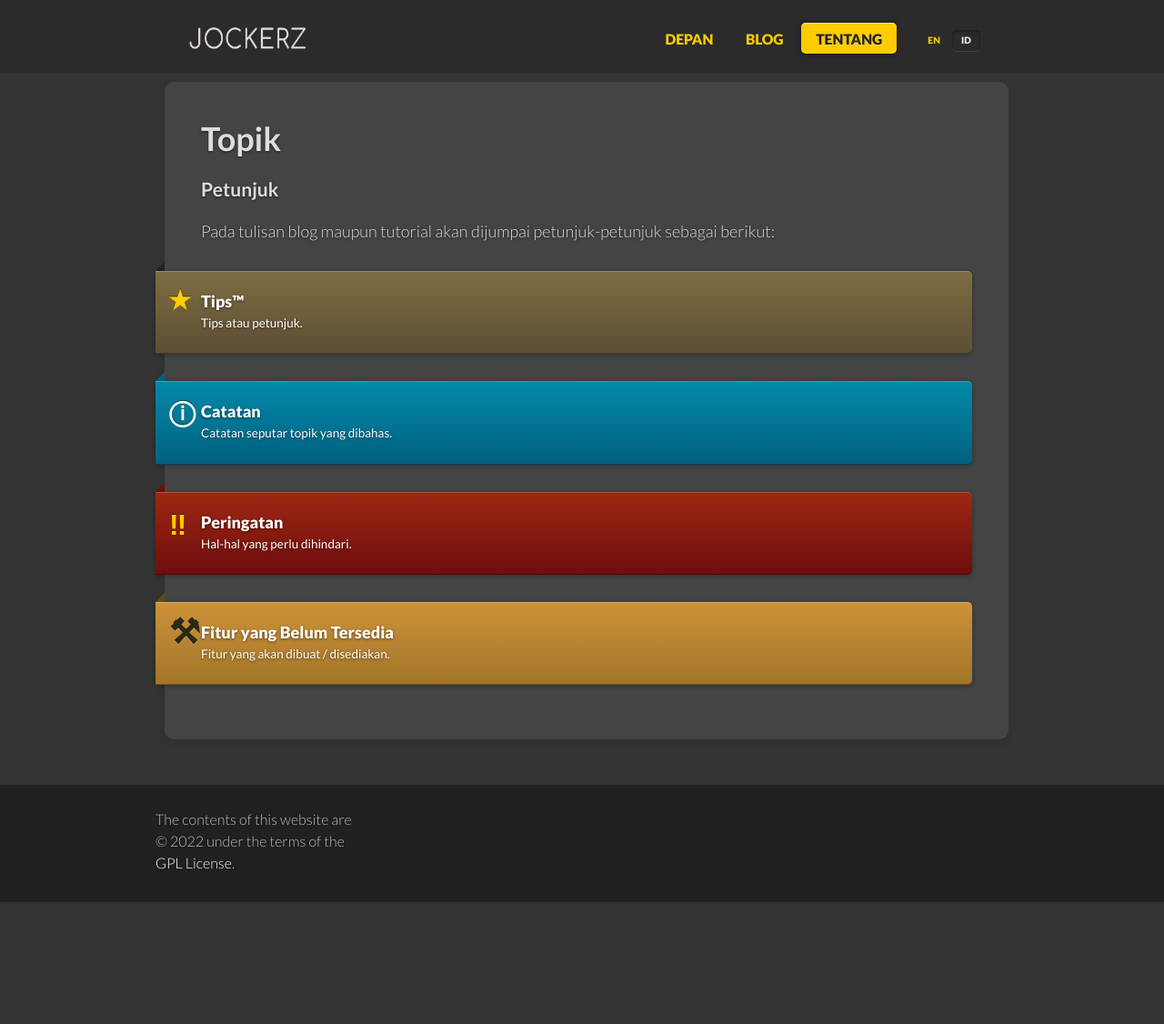
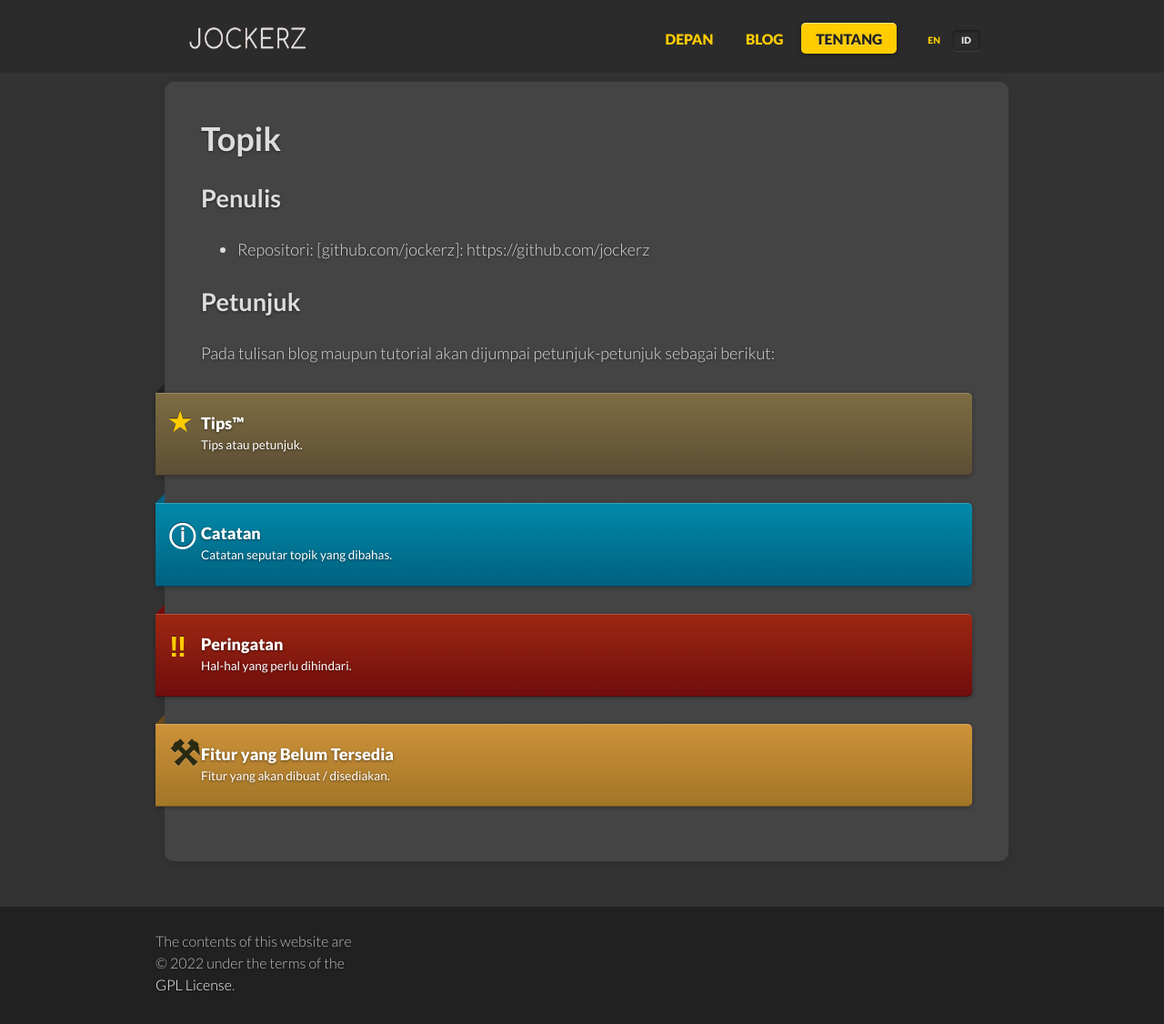
Before and after one commit to jockerz/jockerz.github.io, a Jekyll site: the page built from tentang/index.md, in a window 1280 px wide. Shown: the whole page at 91% size. Built offline with Jekyll 4.4.1, drawn with Linux system fonts in a browser that asks for light colours; before the commit the page ends 992 px from its top, so only the background shows below that.

Commit message:
tambah link repo

```diff
--- a/tentang/index.md
+++ b/tentang/index.md
@@ -3,9 +3,12 @@ layout: page
 title: Topik
 ---
 
+## Penulis
+
+- Repositori: [github.com/jockerz]: https://github.com/jockerz
 
 
-### Petunjuk
+## Petunjuk
 
 Pada tulisan blog maupun tutorial akan dijumpai petunjuk-petunjuk sebagai berikut:
 
```
